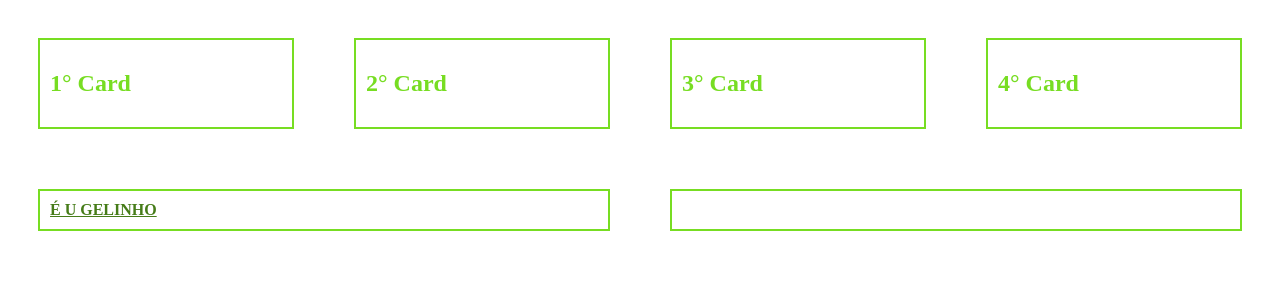
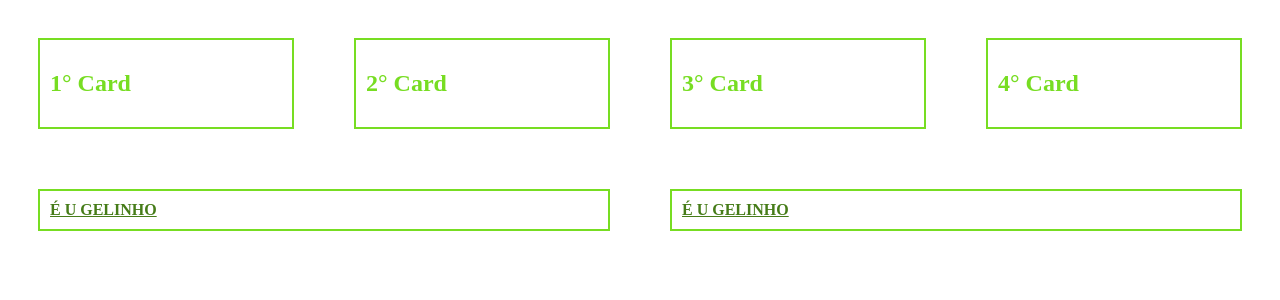
Before and after one commit to M4rc1an0/Aulas-FPR, a React (Create React App) app in the folder my-app/: page / in a window 1280 px wide. Shown: the top 300 px of the page. Built offline with nearby package versions, Linux system fonts and the light colour scheme.

Commit message:
correção-exercicios

```diff
--- a/my-app/src/App.js
+++ b/my-app/src/App.js
@@ -19,7 +19,7 @@ function App() {
       </div>
       <div className="App">
         <Link render={true}/>
-        <Link/>
+        <Link render={true}/>
       </div>
     </>
   );
--- a/my-app/src/components/Link/index.jsx
+++ b/my-app/src/components/Link/index.jsx
@@ -2,10 +2,12 @@ import './styles.css';
 
 export default function Link({ render }) {
     return (
-        <div className="container">
+        <>
             {render &&
-            <a href='https://www.youtube.com/watch?v=a8iZL2hI5WQ'>É U GELINHO</a>
+                <div className="containerLink">
+                    <a href='https://www.youtube.com/watch?v=a8iZL2hI5WQ'>É U GELINHO</a>
+                </div>
             }
-        </div>
+        </>
     )
 }
--- a/my-app/src/components/Link/styles.css
+++ b/my-app/src/components/Link/styles.css
@@ -1,16 +1,12 @@
-.container {
+.containerLink {
     margin: 30px;
     padding: 10px;
     width: 100%;
     border: solid 2px #7d2;
 }
 
-.container a{
-    color: #7d2;
+.containerLink a{
     font-weight: bold;
-}
-
-.container a {
     color: rgb(70, 124, 25);
     cursor: pointer;
 }
```
